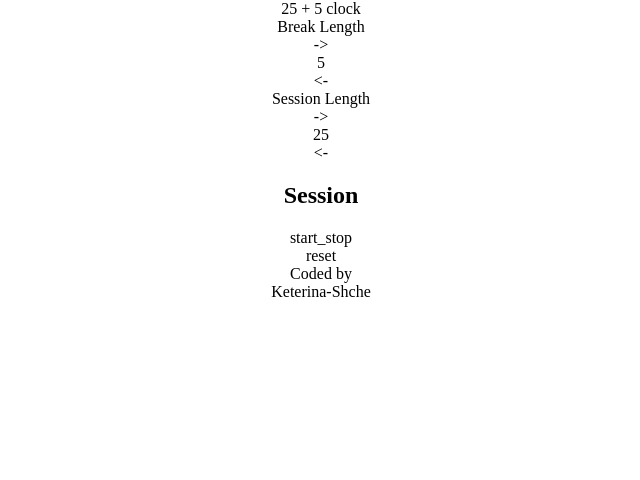
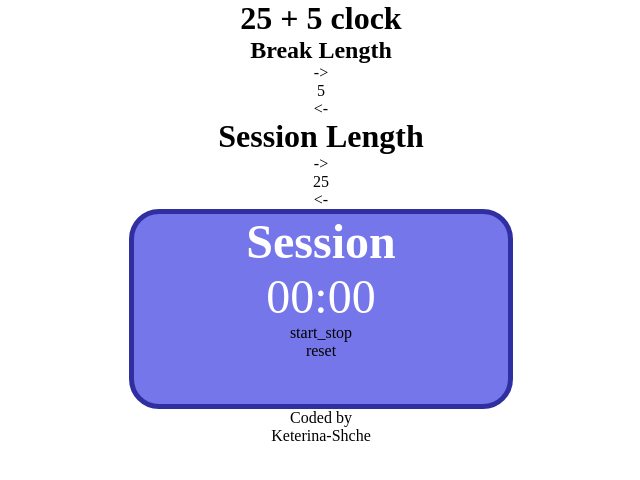
Before and after one commit to katerina-shche/pomodoro-timer, a React (Create React App) app: page / in a window 1280 px wide. Shown: the top 480 px of the page, without its empty margins (319-959 px from the left). Built offline with nearby package versions, Linux system fonts and the light colour scheme.

Commit message:
css vars

```diff
--- a/src/App.css
+++ b/src/App.css
@@ -1,3 +1,19 @@
+:root {
+  --main-color: rgb(118, 118, 235);
+  --title-color: white;
+  --border-color: rgb(47, 47, 161);
+
+}
+* {
+  box-sizing: border-box;
+  padding: 0;
+  margin: 0;
+}
+html, body {
+  width: 100vw;
+  height: 100vh;
+}
+
 .App {
   text-align: center;
 }
--- a/src/App.js
+++ b/src/App.js
@@ -10,18 +10,20 @@ function App() {
   const [timeString, setTimeString] = useState('00:00')
   return (
     <div className="App">
-     <div id='main-titile'>25 + 5 clock</div>
-     <div id='break-label'>Break Length
+     <h1 id='main-titile'>25 + 5 clock</h1>
+     <div id='break-box'>
+        <h2 id='break-label'>Break Length</h2>
         <div id='break-decrement'> -&gt; </div>
         <div id='break-length'>{breakLength}</div>
         <div id='break-increment'> &lt;- </div>
      </div>
-     <div id='session-label'>Session Length
+     <div id='session-box'>
+      <h1 id='session-label'>Session Length</h1>
         <div id='session-decrement'> -&gt; </div>
         <div id='session-length'>{sessionLength}</div>
         <div id='session-increment'> &lt;- </div>
       </div>
-      <Timer timeLeft={timeString} title={title} />
+      <Timer timeString={timeString} title={title} />
       <div id='author'>Coded by<br/>Keterina-Shche</div>
       <audio id='beep'></audio>
     </div>
--- a/src/Timer.css
+++ b/src/Timer.css
@@ -0,0 +1,17 @@
+#timer {
+    width: 30vw;
+    height: 25vh;
+    margin: 0 auto;
+    background-color: var(--main-color);
+    border-radius: 30px;
+    border: 5px var(--border-color) solid;
+}
+
+#timer-label {
+    color: var(--title-color);
+    font-size: 3rem;
+}
+#time-left {
+    color: var(--title-color);
+    font-size: 3rem;
+}
```
